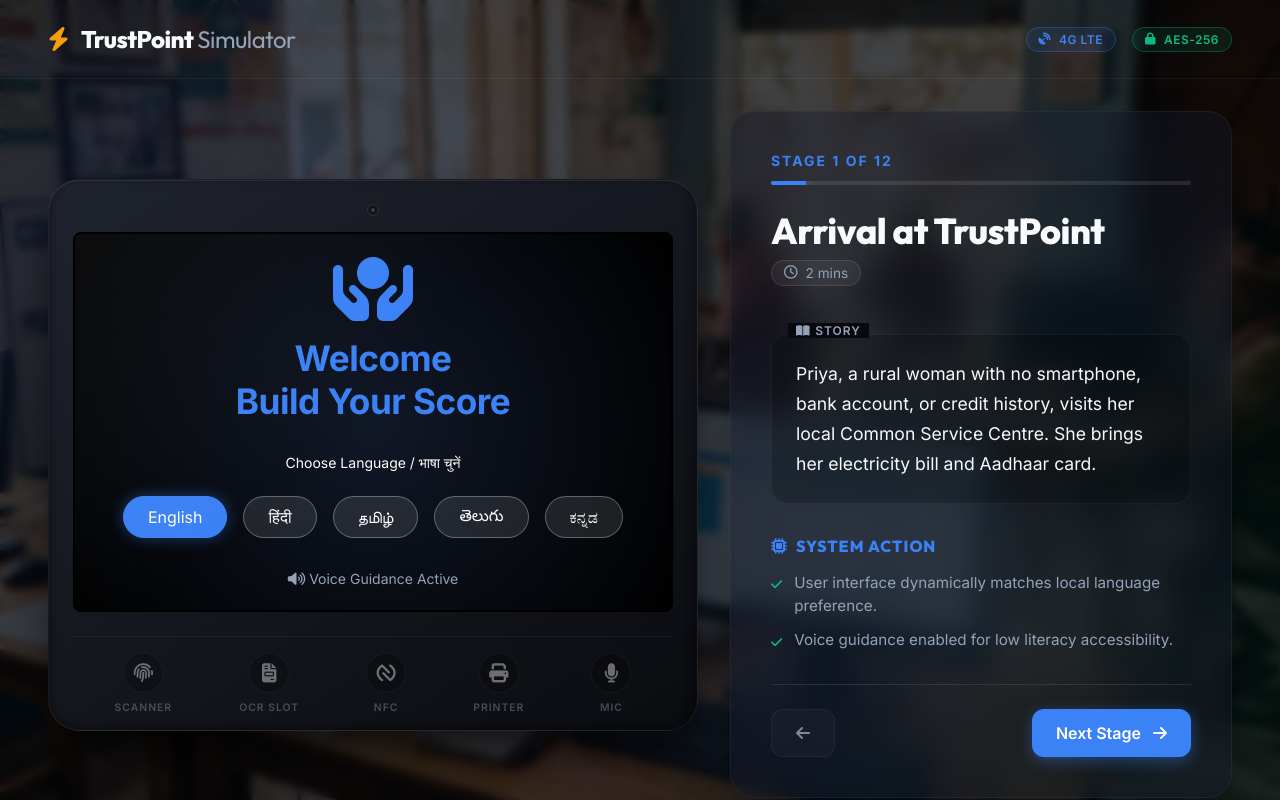
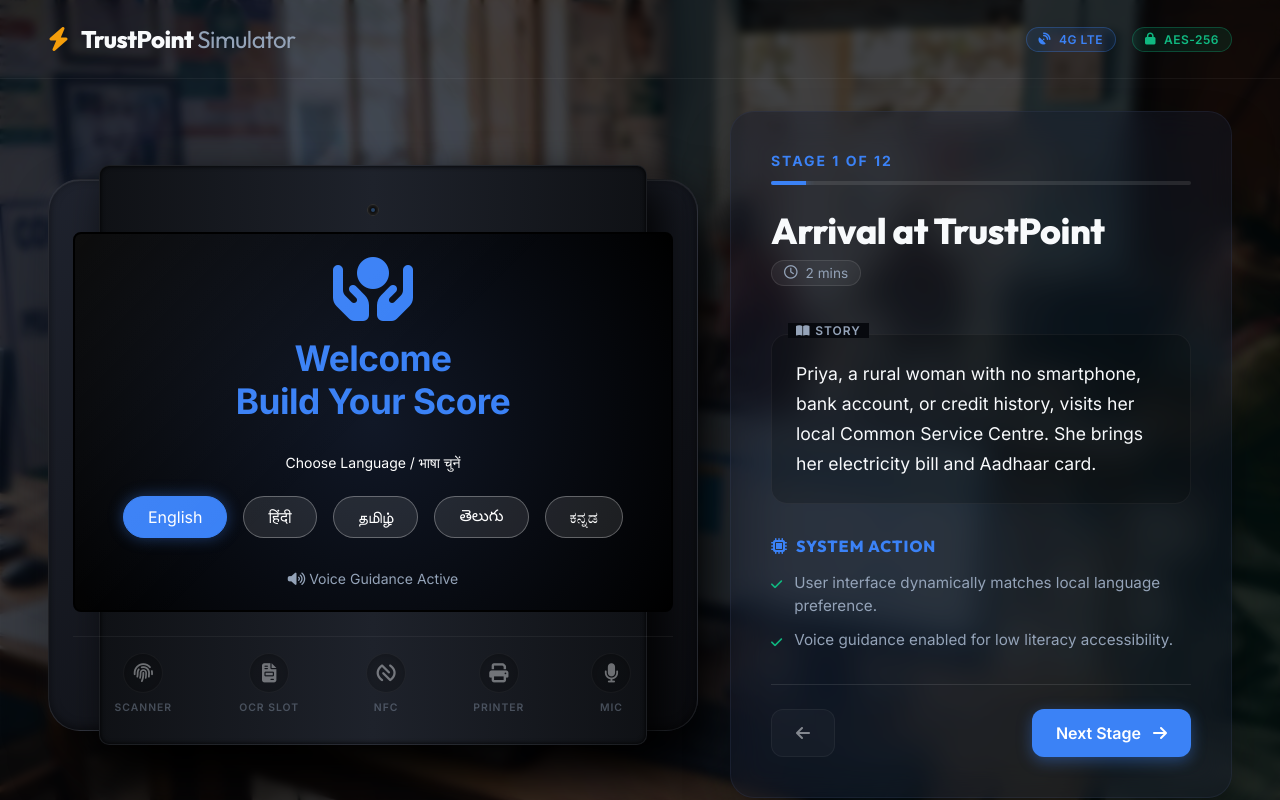
Before and after one commit to Abhishek-S-07/trustpoint, a plain HTML site: page index.html in a window 1280 px wide. Drawn offline with Linux system fonts and the light colour scheme.

Commit message:
style(TrustPoint): add wall-mount bracket and 3D depth to device frame

```diff
--- a/style.css
+++ b/style.css
@@ -129,15 +129,31 @@
     background: linear-gradient(145deg, var(--device-outer), var(--device-inner));
     padding: 1.5rem 1.5rem 1rem 1.5rem;
     border-radius: 2rem;
-    box-shadow: 0 25px 50px -12px rgba(0, 0, 0, 0.8),
+    box-shadow: 25px 35px 60px rgba(0, 0, 0, 0.95),
+                -5px -5px 20px rgba(255,255,255,0.03),
                 inset 0 1px 1px rgba(255,255,255,0.1),
                 inset 0 -2px 10px rgba(0,0,0,0.5);
-    border: 1px solid rgba(255,255,255,0.05);
+    border: 1px solid rgba(255,255,255,0.08);
     display: flex;
     flex-direction: column;
     position: relative;
     z-index: 5;
     transition: all 0.3s ease;
+}
+
+/* Wall mount backplate */
+.device-frame::before {
+    content: '';
+    position: absolute;
+    top: -15px;
+    bottom: -15px;
+    left: 50px;
+    right: 50px;
+    background: linear-gradient(to right, #0f1115, #1e222b, #0f1115);
+    border-radius: 10px;
+    z-index: -1;
+    box-shadow: 15px 20px 45px rgba(0,0,0,0.9), inset 0 0 5px #000;
+    border: 1px solid rgba(255,255,255,0.05);
 }
 
 .device-bezel.top { display: flex; justify-content: center; margin-bottom: 1rem; }
```
